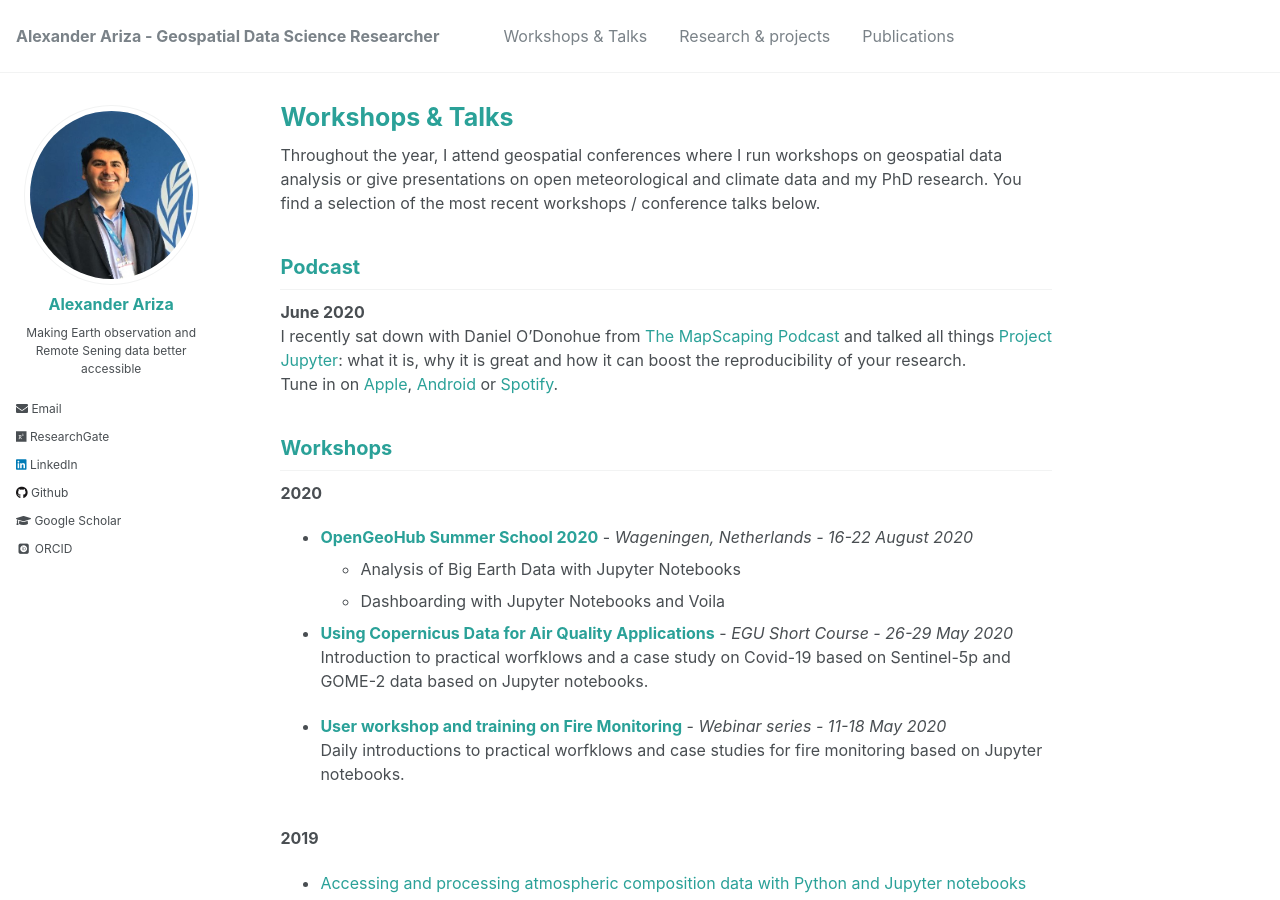
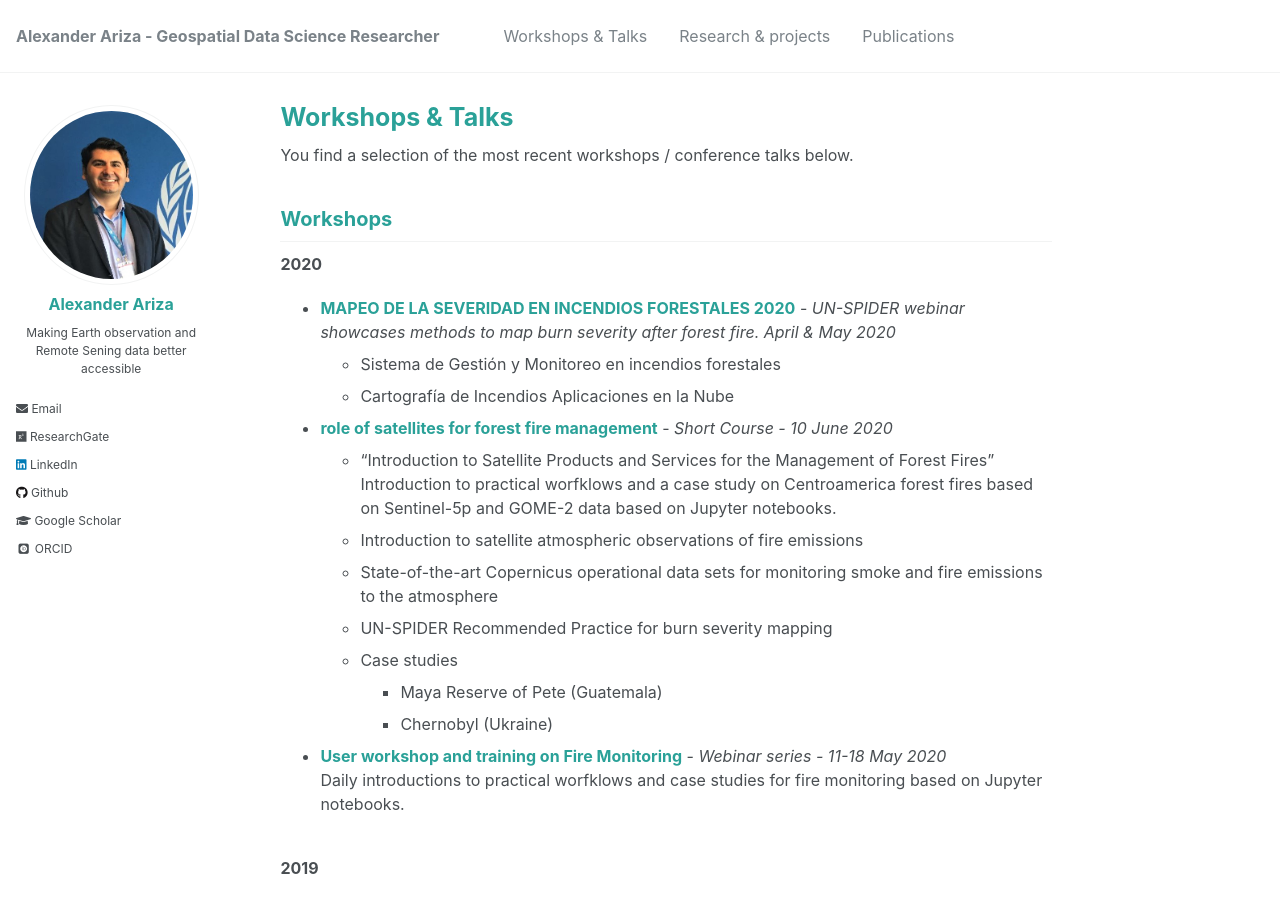
Before and after one commit to Alexanderariza/alexanderariza.github.io, a Jekyll site: the page built from _pages/talks.md, in a window 1280 px wide and 900 px high. Built offline with Jekyll 4.4.1, drawn with Linux system fonts in a browser that asks for light colours; some web fonts are replaced.

Commit message:
Update talks.md

```diff
--- a/_pages/talks.md
+++ b/_pages/talks.md
@@ -5,25 +5,25 @@ author_profile: true
 ---
 
 
-Throughout the year, I attend geospatial conferences where I run workshops on geospatial data analysis or give presentations on open meteorological and climate data and my PhD research. You find a selection of the most recent workshops / conference talks below.
-
-
-Podcast
-------
-**June 2020** <br>
-I recently sat down with Daniel O'Donohue from [The MapScaping Podcast](https://mapscaping.com/blogs/the-mapscaping-podcast) and talked all things [Project Jupyter](https://jupyter.org/): what it is, why it is great and how it can boost the reproducibility of your research.<br>
-Tune in on [Apple](https://buff.ly/2X6nMNW), [Android](https://buff.ly/2O3kuH5) or [Spotify](https://buff.ly/2X7Ym2k).
+You find a selection of the most recent workshops / conference talks below.
 
 
 Workshops
 ------
 **2020**
-- **<a href='https://opengeohub.org/summer_school_2020' target='_blank'>OpenGeoHub Summer School 2020</a>** - *Wageningen, Netherlands - 16-22 August 2020*<br>
-  - Analysis of Big Earth Data with Jupyter Notebooks <br>
-  - Dashboarding with Jupyter Notebooks and Voila<br>
+- **<a href='http://www.un-spider.org/news-and-events/news/un-spider-webinar-showcases-methods-map-burn-severity-after-forest-fire' target='_blank'>MAPEO DE LA SEVERIDAD EN INCENDIOS FORESTALES 2020</a>** - *UN-SPIDER webinar showcases methods to map burn severity after forest fire. April & May 2020*<br>
+  - Sistema de Gestión y Monitoreo en incendios forestales <br>
+  - Cartografía de Incendios Aplicaciones en la Nube<br>
 
-- **<a href='https://training.eumetsat.int/course/view.php?id=366' target='_blank'>Using Copernicus Data for Air Quality Applications</a>** - *EGU Short Course - 26-29 May 2020*<br>
-Introduction to practical worfklows and a case study on Covid-19 based on Sentinel-5p and GOME-2 data based on Jupyter notebooks.<br>
+- **<a href='http://www.un-spider.org/news-and-events/news/un-spider-conduct-webinar-role-satellites-forest-fire-management' target='_blank'>role of satellites for forest fire management</a>** - *Short Course - 10 June 2020*<br>
+  - “Introduction to Satellite Products and Services for the Management of Forest Fires”<br>
+Introduction to practical worfklows and a case study on Centroamerica forest fires based on Sentinel-5p and GOME-2 data based on Jupyter notebooks.<br>
+  - Introduction to satellite atmospheric observations of fire emissions<br>
+  - State-of-the-art Copernicus operational data sets for monitoring smoke and fire emissions to the atmosphere<br>
+  - UN-SPIDER Recommended Practice for burn severity mapping<br>
+  - Case studies<br>
+    - Maya Reserve of Pete (Guatemala)<br>
+    - Chernobyl (Ukraine)<br>
 
 - **<a href='https://training.eumetsat.int/course/view.php?id=360' target='_blank'>User workshop and training on Fire Monitoring</a>** - *Webinar series - 11-18 May 2020*<br>
 Daily introductions to practical worfklows and case studies for fire monitoring based on Jupyter notebooks.<br><br>
```
